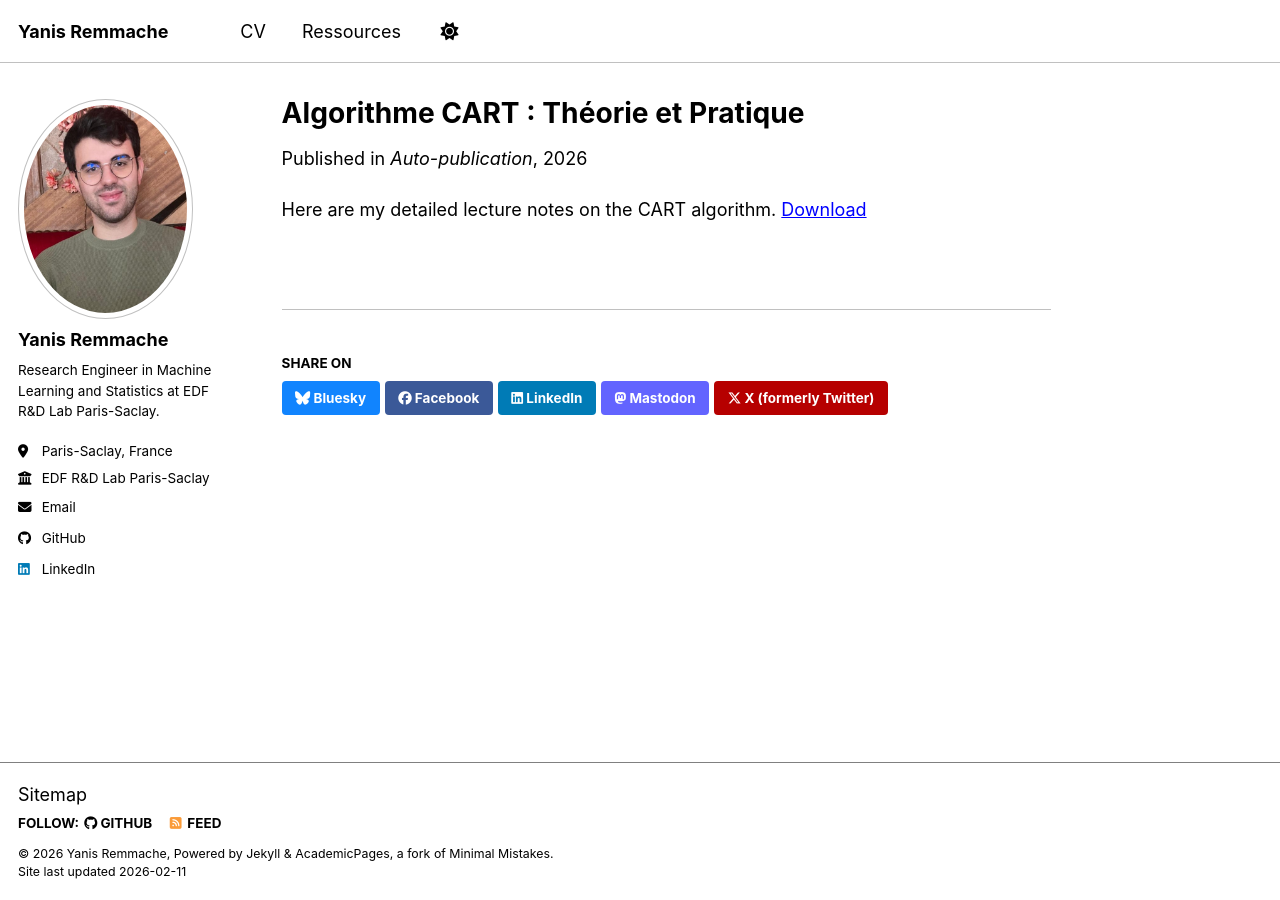
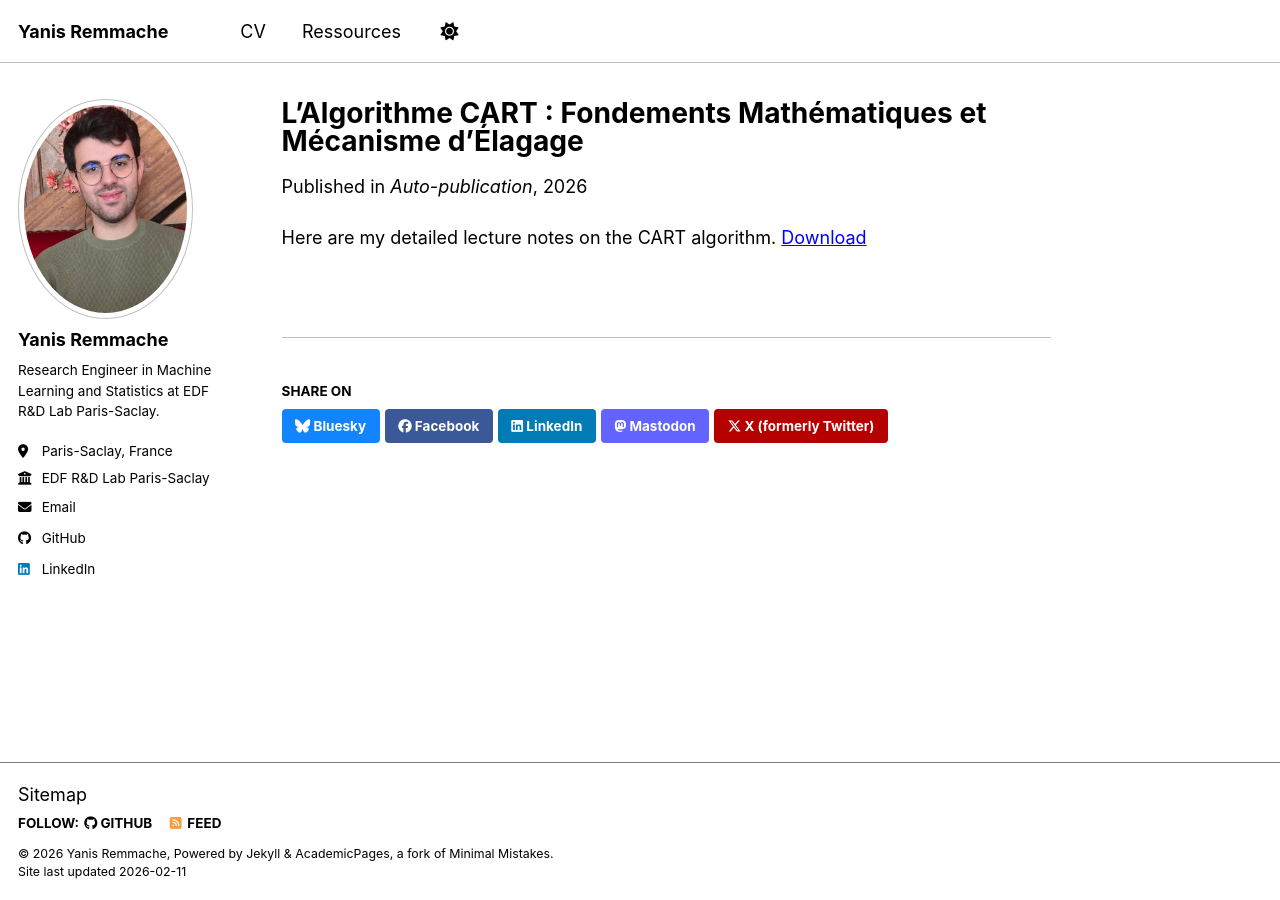
Before and after one commit to yanisrem/yanisrem.github.io, a Jekyll site: the page built from _ressources/2026-02-11-algorithme-cart.md, in a window 1280 px wide. Built offline with Jekyll 4.4.1, drawn with Linux system fonts in a browser that asks for light colours; a script bundle is joined from its source files by our own code; library files that are not in the unit come from our copies.

Commit message:
Update 2026-02-11-algorithme-cart.md

```diff
--- a/_ressources/2026-02-11-algorithme-cart.md
+++ b/_ressources/2026-02-11-algorithme-cart.md
@@ -1,5 +1,5 @@
 ---
-title: "Algorithme CART : Théorie et Pratique"
+title: "L'Algorithme CART : Fondements Mathématiques et Mécanisme d'Élagage"
 collection: teaching
 type: "Notes de cours"
 permalink: /teaching/algorithme-cart
```
